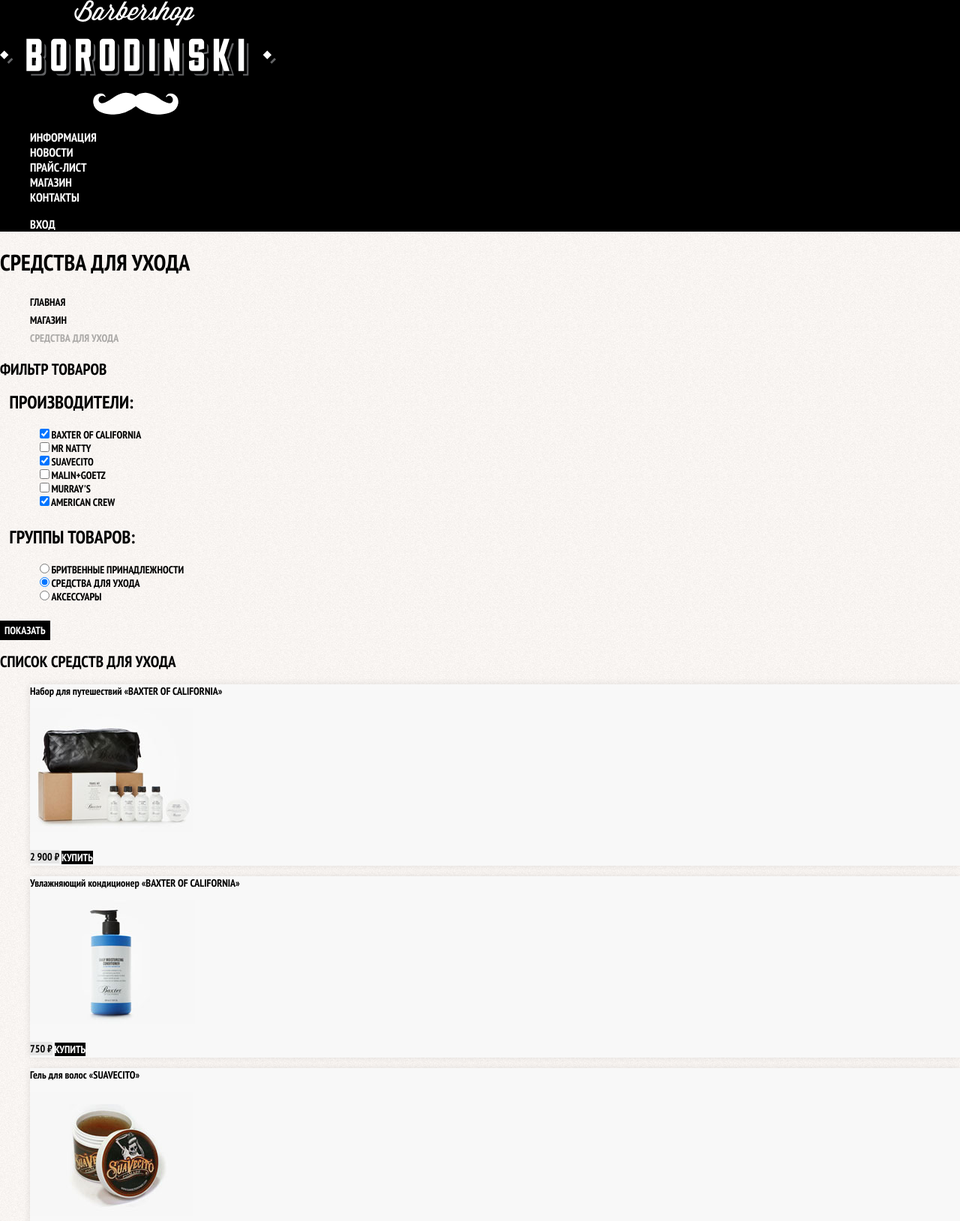
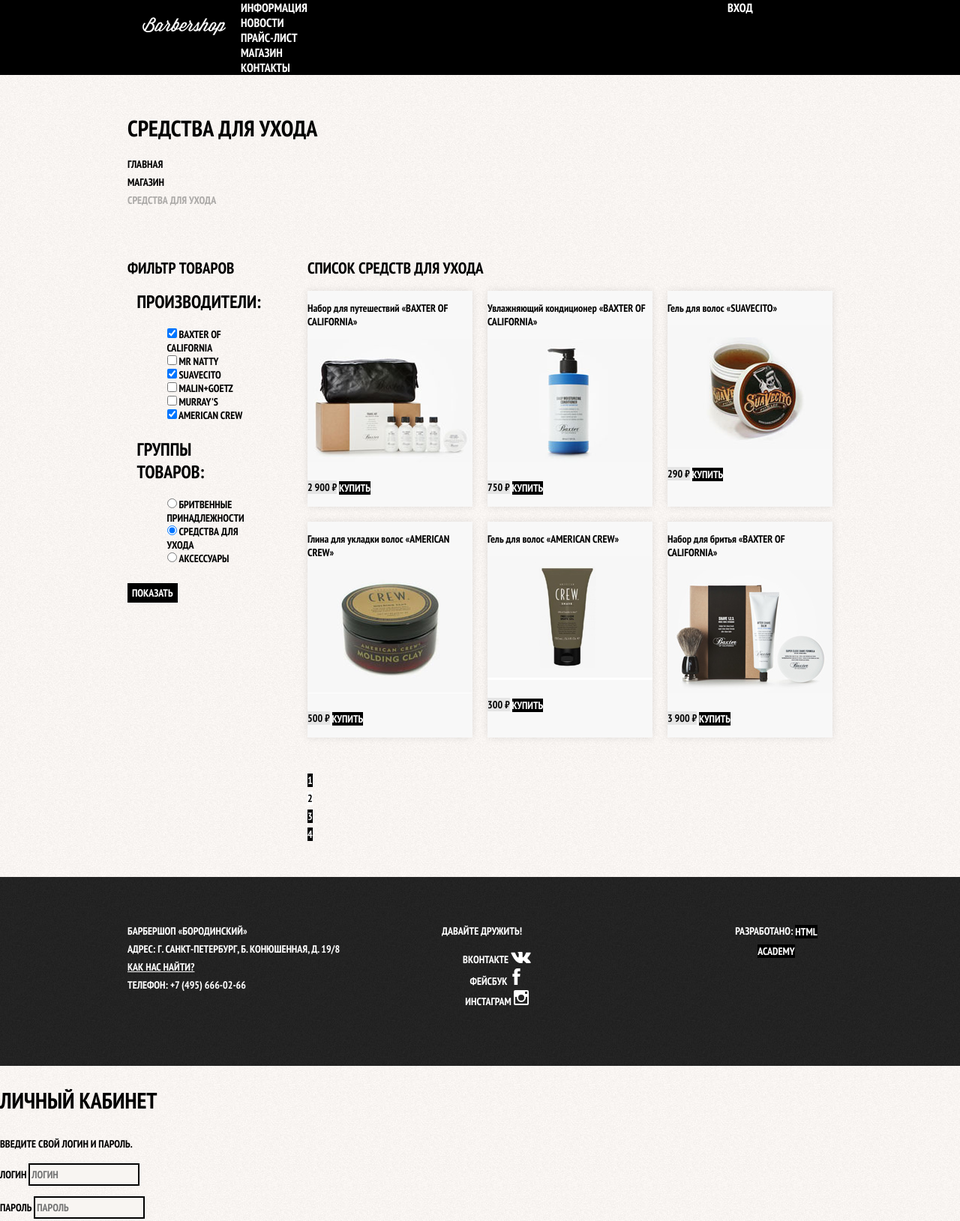
Before and after one commit to nikesirotkin/485813-barbershop, a plain HTML site: page catalog.html in a window 1280 px wide. Shown: the top 1629 px of the page at 75% size. Drawn offline with Linux system fonts and the light colour scheme.

Commit message:
create flex-grid

```diff
--- a/catalog.html
+++ b/catalog.html
@@ -9,9 +9,9 @@
 	</head>
 	<body class="inner-page">
 		<header class="main-header">
-			<nav class="main-navigation">
+			<nav class="main-navigation container">
 				<a class="main-header-logo" href="index.html">
-					<img src="img/index-logo.svg" width="368" height="153" alt="Логотип барбершопа «Бородинский»">
+					<img src="img/inner-logo.svg" width="111" height="24" alt="Логотип барбершопа «Бородинский»">
 				</a>
 				<ul class="site-navigation">
 					<li><a href="info.html">Информация</a></li>
@@ -34,6 +34,7 @@
 				<li><a href="#">Магазин</a></li>
 				<li class="breadcrumbs-current">Средства для ухода</li>
 			</ul>
+			<div class="catalog-columns">
 				<section class="filters">
 					<h2 class="visually-hidden">Фильтр товаров</h2>
 					<form class="filter" action="htpps://echo.htmlacademy.ru" method="get">
@@ -187,8 +188,10 @@
 						<li class="pagination-item"><a href="#">4</a></li>
 					</ul>
 				</section>
+			</div>
 		</main>
 		<footer class="main-footer">
+			<div class="container">
 				<p class="footer-contacts">
 					Барбершоп «Бородинский»<br>
 					Адрес: Г. Санкт-Петербург, Б. Конюшенная, д. 19/8<br>
@@ -220,6 +223,7 @@
 					<a href="https://htmlacademy.ru" class="button">HTML Academy</a>
 				</p>
 			</footer>
+		</div>
 		<section class="modal modal-login">
 			<h2>Личный кабинет</h2>
 			<p>Введите свой логин и пароль.</p>
--- a/css/style.css
+++ b/css/style.css
@@ -24,8 +24,18 @@
 	background-repeat: repeat;
 }
 
+.main-header {
+	margin-bottom: 75px;
+}
+
 a {
 	text-decoration: none;
+}
+
+.container {
+	width: 940px;
+	margin: 0 auto;
+	padding: 0 10px;
 }
 
 .button {
@@ -46,7 +56,17 @@
 	background-color: #663d15;
 }
 
+.inner-page .main-header {
+	margin-bottom: 50px;
+
+	background-color: #000000;
+}
+
 .main-navigation {
+	display: flex;
+	flex-direction: column;
+	align-items: center;
+
 	font-size: 16px;
 	line-height: 20px;
 	color: #ffffff;
@@ -54,9 +74,50 @@
 	background-color: #000000;
 }
 
+.inner-page .main-navigation {
+	align-items: flex-start;
+	flex-direction: row;
+}
+
+.main-header-logo {
+	order: 2;
+	width: 368px;
+	height: 153px;
+}
+
+.inner-page .main-header-logo {
+	order: 0;
+
+	width: 111px;
+	height: 24px;
+	padding: 23px 20px;
+}
+
+.main-navigation-wrapper {
+	width: 100%;
+	margin-bottom: 60px;
+
+	background-color: #000000;
+}
+
+.main-navigation-wrapper .container {
+	display: flex;
+	justify-content: space-between;
+}
+
+.site-navigation {
+	width: 620px;
+}
+
+.user-navigation {
+	width: 140px;
+}
+
 .site-navigation,
 .user-navigation {
 	list-style: none;
+	margin: 0;
+	padding: 0;
 }
 
 .site-navigation a,
@@ -71,11 +132,27 @@
 	background-color: #242424;
 }
 
+
+.inner-page .user-navigation {
+	margin-left: auto;
+}
+
+.features {
+	margin-bottom: 80px;
+}
+
 .features-list {
+	justify-content: space-between;
+	display: flex;
+	margin: 0;
+	padding: 0;
+
 	list-style: none;
 }
 
 .features-item {
+	width: 300px;
+
 	text-align: center;
 }
 
@@ -85,6 +162,11 @@
 }
 
 .index-columns {
+	display: flex;
+	justify-content: space-between;
+	padding: 50px 80px;
+	margin-bottom: 35px;
+
 	color: #000000;
 
 	background-color: #f8f5f2;
@@ -98,6 +180,18 @@
 	line-height: 42px;
 }
 
+.news {
+	width: 380px;
+}
+
+.gallery {
+	width: 300px;
+}
+
+.contacts {
+	width: 380px;
+}
+
 .news-list {
 	list-style: none;
 }
@@ -109,6 +203,10 @@
 .gallery-content {
 	background-color: #cccccc;
 	border: 7px solid #ffffff;
+}
+
+.appointment {
+	width: 300px;
 }
 
 .appointment-item input {
@@ -294,13 +392,105 @@
 	border: 2px solid #000000;
 }
 
+.page-title {
+	margin: 0;
+	margin-bottom: 15px;
+	padding: 0;
+}
+
+.breadcrumbs {
+	margin: 0;
+	padding: 0;
+	margin-bottom: 50px;
+}
+
+.catalog-columns {
+	display: flex;
+	justify-content: space-between;
+	flex-wrap: wrap;
+}
+
+.filters {
+	width: 180px;
+}
+
+.catalog {
+	width: 700px;
+}
+
+.catalog-list {
+	display: flex;
+	flex-wrap: wrap;
+	margin: 0;
+	padding: 0;
+	margin-bottom: 25px;
+
+	list-style: none;
+}
+
+.catalog-item {
+	width: 220px;
+	margin-bottom: 20px;
+	margin-right: 20px;
+}
+
+.catalog-item:nth-child(3n) {
+	margin-right: 0;
+}
+
+.pagination-list {
+	margin: 0;
+	padding: 0;
+
+	list-style: none;
+}
+
+.product-photos {
+	width: 460px;
+}
+
+.product-info {
+	width: 390px;
+}
+
+.price-list-means,
+.price-list-about {
+	width: 480px;
+}
+
+.price-list-about {
+	flex-grow: 2;
+	margin-bottom: 85px;
+}
+
+.price-list-prices {
+	width: 460px;
+}
+
 .main-footer {
+	padding: 60px 0;
+	margin-top: 65px;
+
 	color: #ffffff;
 
 	background-color: #212121;
 	background-image: url(../img/pattern-dark.jpg);
 	background-position: 0 0;
 	background-repeat: repeat;
+}
+
+.inner-page .main-footer {
+	margin-top: 45px;
+}
+
+.main-footer .container {
+	display: flex;
+}
+
+.footer-contacts {
+	width: 320px;
+	margin: 0;
+	margin-right: 80px;
 }
 
 .footer-contacts a {
@@ -314,6 +504,8 @@
 }
 
 .footer-social {
+	width: 145px;
+
 	text-align: center;
 }
 
@@ -326,6 +518,10 @@
 }
 
 .footer-copyright {
+	width: 150px;
+	margin: 0;
+	margin-left: auto;
+
 	text-align: center;
 }
 
```
Also changed, not shown: catalog-item.html (+4 -2 lines), index.html (+8 -0 lines), price.html (+5 -2 lines), img/inner-logo.svg (added). Lines whose indentation alone changed are shown as unchanged.
